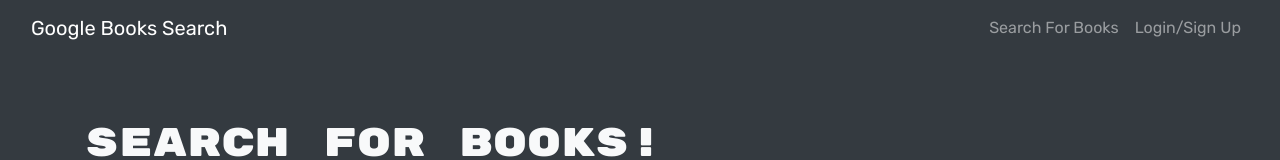
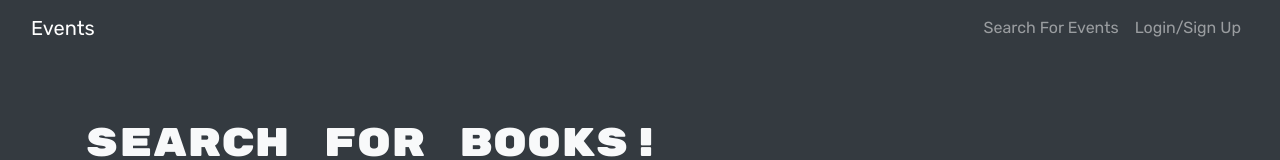
Before and after one commit to justinberg97/virtual-event-pro, a React (Create React App) app in the folder client/: page / in a window 1280 px wide. Shown: the top 160 px of the page. Built offline with nearby package versions, Linux system fonts and the light colour scheme.

Commit message:
Update Navbar.js

```diff
--- a/client/src/components/Navbar.js
+++ b/client/src/components/Navbar.js
@@ -15,19 +15,19 @@ const AppNavbar = () => {
       <Navbar bg='dark' variant='dark' expand='lg'>
         <Container fluid>
           <Navbar.Brand as={Link} to='/'>
-            Google Books Search
+            Events
           </Navbar.Brand>
           <Navbar.Toggle aria-controls='navbar' />
           <Navbar.Collapse id='navbar'>
             <Nav className='ml-auto'>
               <Nav.Link as={Link} to='/'>
-                Search For Books
+                Search For Events
               </Nav.Link>
               {/* if user is logged in show saved books and logout */}
               {Auth.loggedIn() ? (
                 <>
                   <Nav.Link as={Link} to='/saved'>
-                    See Your Books
+                    See Your Events
                   </Nav.Link>
                   <Nav.Link onClick={Auth.logout}>Logout</Nav.Link>
                 </>
```
